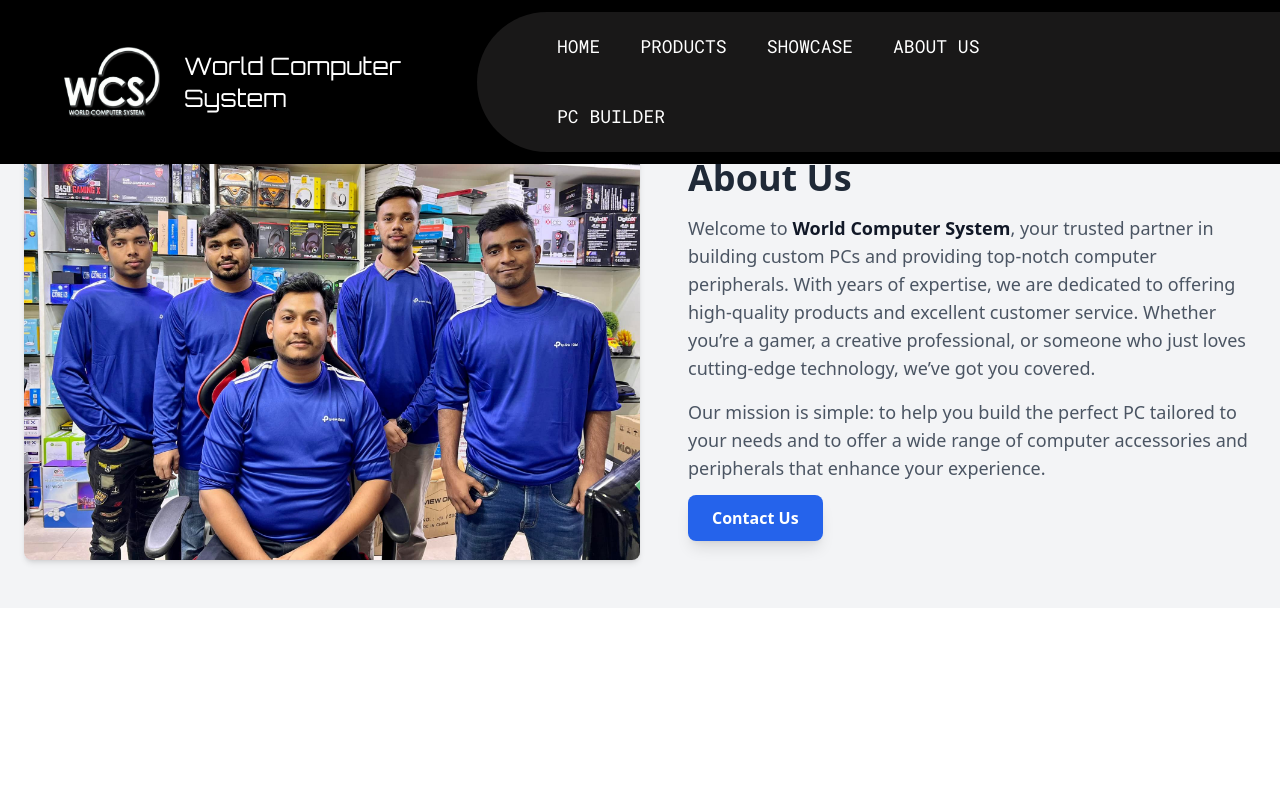
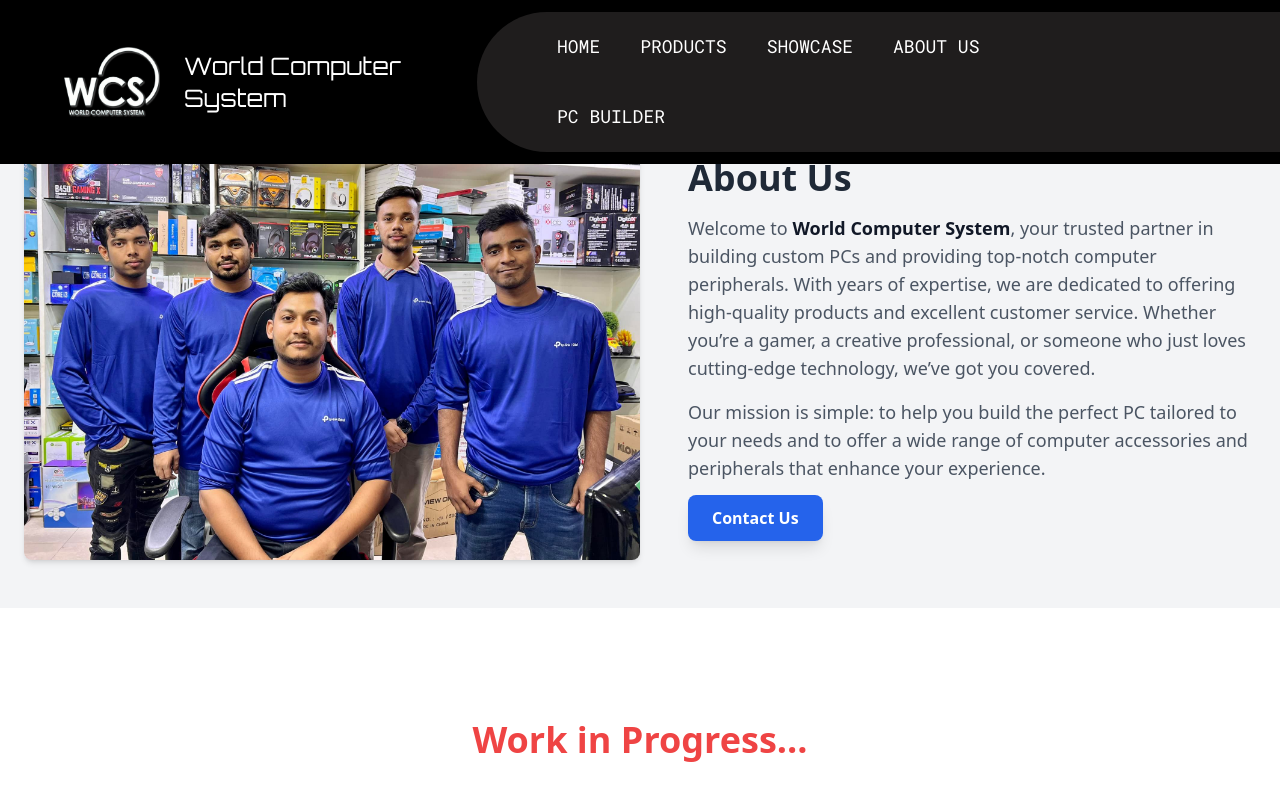
Before and after one commit to DortCeL/world-computer-system, a React (Vite) app in the folder client/: page /about-us in a window 1280 px wide. Shown: the top 800 px of the page. Built offline with nearby package versions, Linux system fonts and the light colour scheme.

Commit message:
added notation of work in progress

```diff
--- a/client/src/components/Nav.jsx
+++ b/client/src/components/Nav.jsx
@@ -34,7 +34,7 @@
 			/>
 
 			<ul
-				className={`bg-[#9189890c] lg:bg-[#9189892c] lg:rounded-l-full backdrop-blur-lg lg:pl-10 md:pr-48 pr-20 z-10
+				className={`bg-[#080808b0] lg:bg-[#5f5a5a54] lg:rounded-l-full backdrop-blur-lg lg:pl-10 md:pr-48 pr-20 z-10
 				lg:static fixed top-0 lg:h-auto h-screen duration-300 ease-in-out ${
 					!isOpen ? "right-[-100%]" : "right-0"
 				}
--- a/client/src/pages/AboutUs.jsx
+++ b/client/src/pages/AboutUs.jsx
@@ -47,6 +47,12 @@
 					</div>
 				</div>
 			</section>
+			<div
+				id='products'
+				className='my-28 text-4xl font-extrabold text-center text-red-500'
+			>
+				Work in Progress...
+			</div>
 		</>
 	);
 };
--- a/client/src/pages/PcBuilder.jsx
+++ b/client/src/pages/PcBuilder.jsx
@@ -5,6 +5,12 @@
 	return (
 		<>
 			<Nav />
+			<div
+				id='products'
+				className='my-28 text-4xl font-extrabold text-center text-red-500'
+			>
+				Work in Progress...
+			</div>
 			<PcBuilderComponent />
 		</>
 	);
--- a/client/src/pages/Products.jsx
+++ b/client/src/pages/Products.jsx
@@ -7,6 +7,12 @@
 			<div id='products' className='my-28 text-4xl font-extrabold text-center'>
 				Products
 			</div>
+			<div
+				id='products'
+				className='my-28 text-4xl font-extrabold text-center text-red-500'
+			>
+				Work in Progress...
+			</div>
 		</>
 	);
 }
```
